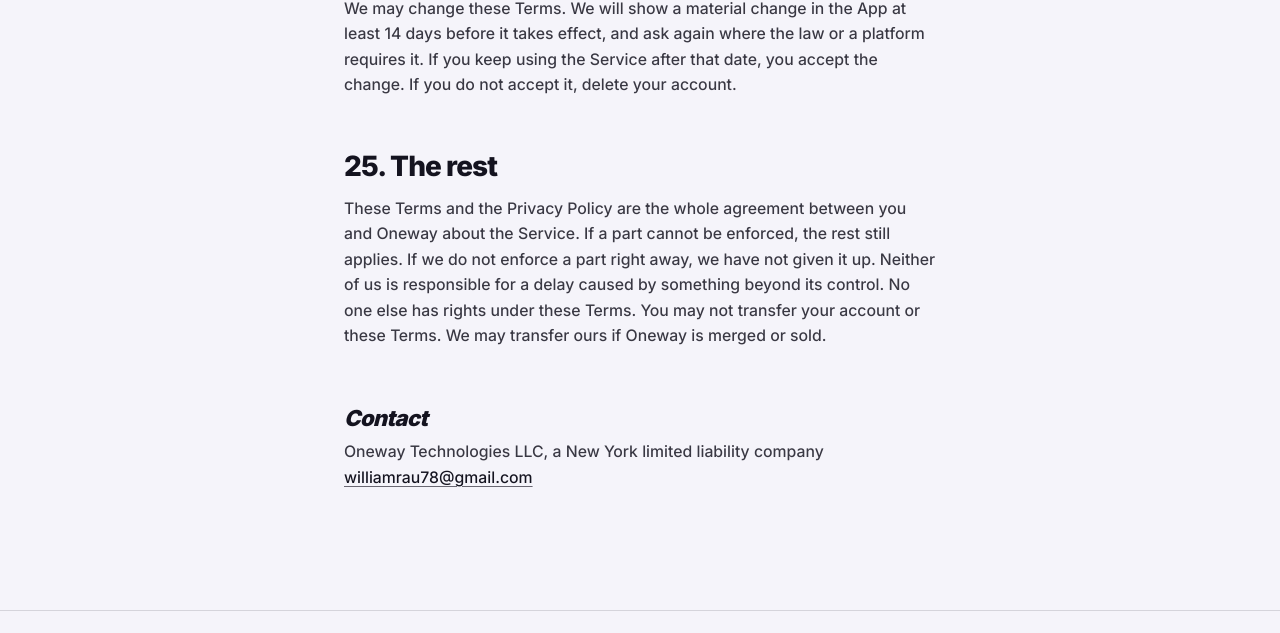
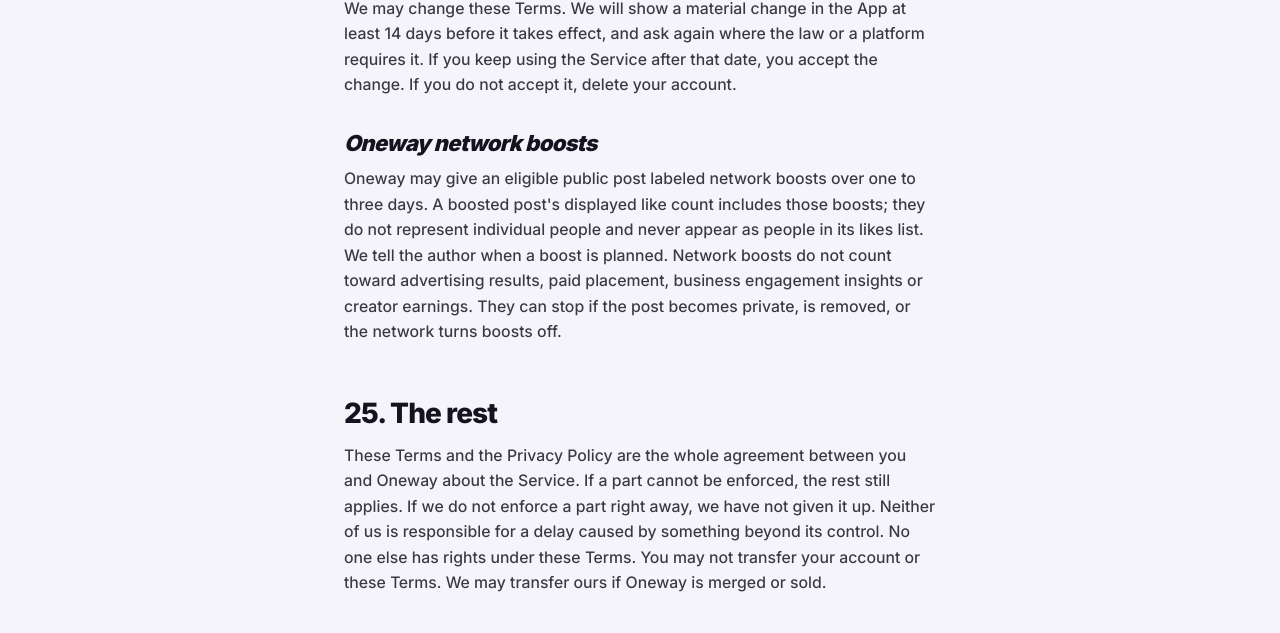
Before and after one commit to rauertlab/oneway-landing, a plain HTML site: page terms.html in a window 1280 px wide. Shown: the part 10135-10768 px from the top of the page. Drawn offline with Linux system fonts and the light colour scheme.

Commit message:
Disclose labeled network boosts and their separation from individual likes and paid measures

```diff
--- a/terms.html
+++ b/terms.html
@@ -216,6 +216,9 @@
   <h2 id="changes">24. Changes</h2>
   <p>We may change these Terms. We will show a material change in the App at least 14 days before it takes effect, and ask again where the law or a platform requires it. If you keep using the Service after that date, you accept the change. If you do not accept it, delete your account.</p>
 
+<h3 id="network-boosts">Oneway network boosts</h3>
+<p>Oneway may give an eligible public post labeled network boosts over one to three days. A boosted post's displayed like count includes those boosts; they do not represent individual people and never appear as people in its likes list. We tell the author when a boost is planned. Network boosts do not count toward advertising results, paid placement, business engagement insights or creator earnings. They can stop if the post becomes private, is removed, or the network turns boosts off.</p>
+
   <h2 id="the-rest">25. The rest</h2>
   <p>These Terms and the Privacy Policy are the whole agreement between you and Oneway about the Service. If a part cannot be enforced, the rest still applies. If we do not enforce a part right away, we have not given it up. Neither of us is responsible for a delay caused by something beyond its control. No one else has rights under these Terms. You may not transfer your account or these Terms. We may transfer ours if Oneway is merged or sold.</p>
 
```
